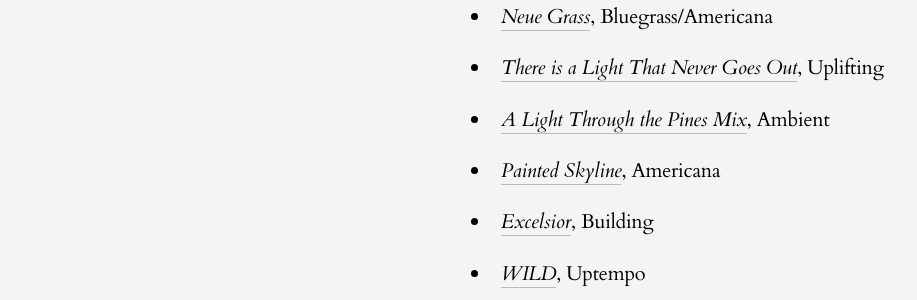
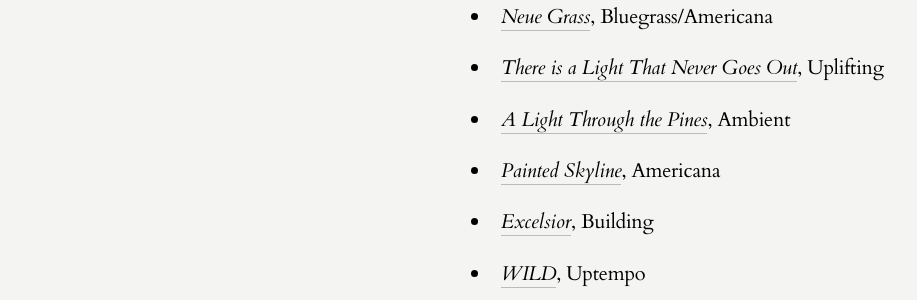
Before and after one commit to jeremydcherry/jeremydcherry.github.io, a Jekyll site: the page built from content/mixes.md, in a window 1280 px wide. Shown: the part 303-603 px from the top of the page, without its empty margins (9-926 px from the left). Built offline with Jekyll 4.4.1, drawn with Linux system fonts in a browser that asks for light colours.

Commit message:
Updated Mixes typo

```diff
--- a/content/mixes.md
+++ b/content/mixes.md
@@ -21,7 +21,7 @@ permalink: /mixes
 
 - [_There is a Light That Never Goes Out_](https://open.spotify.com/playlist/4dY0ZRGe02IOzclcD6AT9b?si=4a387a1c1c374ddc), Uplifting
 
-- [_A Light Through the Pines Mix_](https://open.spotify.com/playlist/4iE05nEaBbKTtKSCvQr69d?si=e444007ec647490d), Ambient
+- [_A Light Through the Pines_](https://open.spotify.com/playlist/4iE05nEaBbKTtKSCvQr69d?si=e444007ec647490d), Ambient
 
 - [_Painted Skyline_](https://open.spotify.com/playlist/2YcuEzpwpEDIXUsEnUN8fp?si=e997134bdf304477), Americana
 
```
